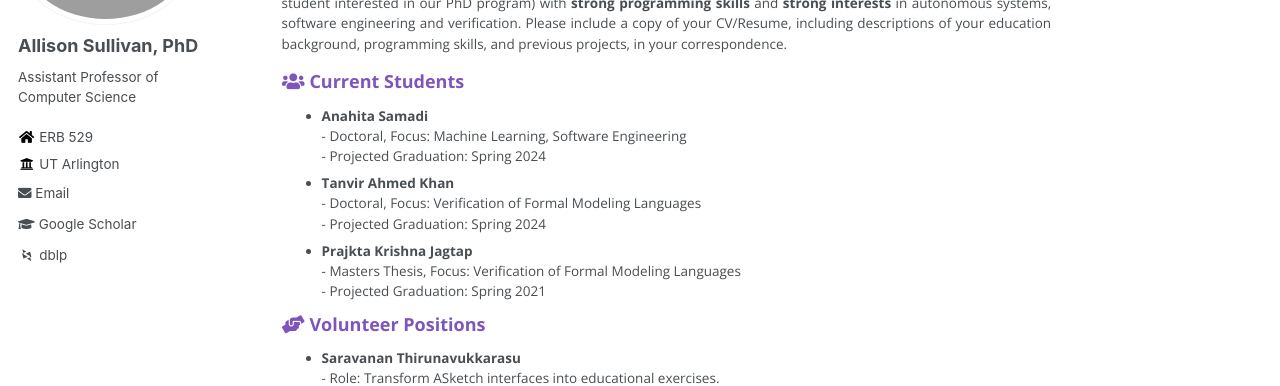
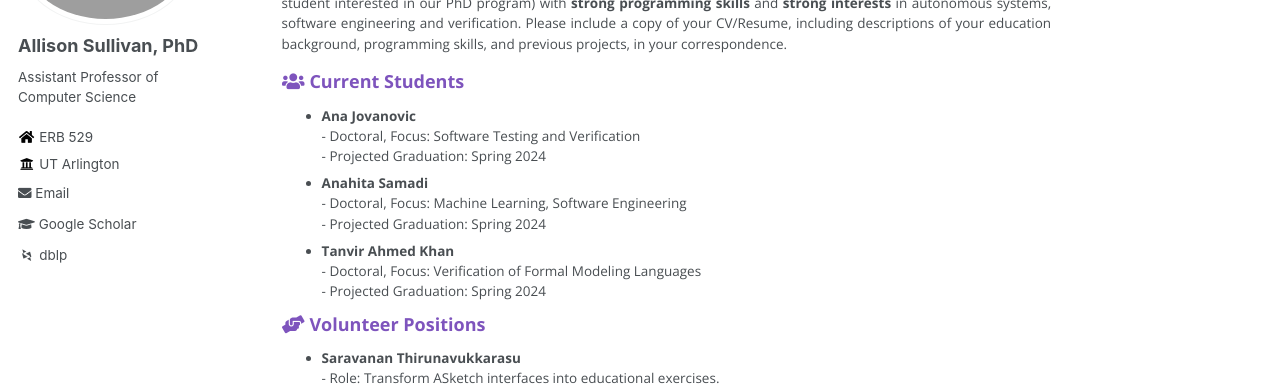
Before and after one commit to Allisonius/allisonius.github.io, a Jekyll site: the page built from _pages/students.md, in a window 1280 px wide and 1177 px high. Shown: the part 209-595 px from the top of the window. Built offline with Jekyll 4.4.1, drawn with Linux system fonts in a browser that asks for light colours; some web fonts are replaced.

Commit message:
Update students.md

```diff
--- a/_pages/students.md
+++ b/_pages/students.md
@@ -9,9 +9,9 @@ author_profile: true
 **RAships/TAships/REU appointments available:** Please contact me if you are a self-motivated PhD student (or graduate student interested in our PhD program) with **strong programming skills** and **strong interests** in autonomous systems, software engineering and verification. Please include a copy of your CV/Resume, including descriptions of your education background, programming skills, and previous projects, in your correspondence.
 
 ### <i class="fa fa-fw fa-users" aria-hidden="true"></i> Current Students
+* **Ana Jovanovic** <br> - Doctoral, Focus: Software Testing and Verification <br> - Projected Graduation: Spring 2024
 * **Anahita Samadi** <br> - Doctoral, Focus: Machine Learning, Software Engineering <br> - Projected Graduation: Spring 2024
 * **Tanvir Ahmed Khan** <br> - Doctoral, Focus: Verification of Formal Modeling Languages <br> - Projected Graduation: Spring 2024
-* **Prajkta Krishna Jagtap** <br> - Masters Thesis, Focus: Verification of Formal Modeling Languages  <br> - Projected Graduation: Spring 2021
 
 ### <i class="fa fa-fw fa-hands-helping" aria-hidden="true"></i> Volunteer Positions
 * **Saravanan Thirunavukkarasu** <br> - Role: Transform ASketch interfaces into educational exercises.
```
